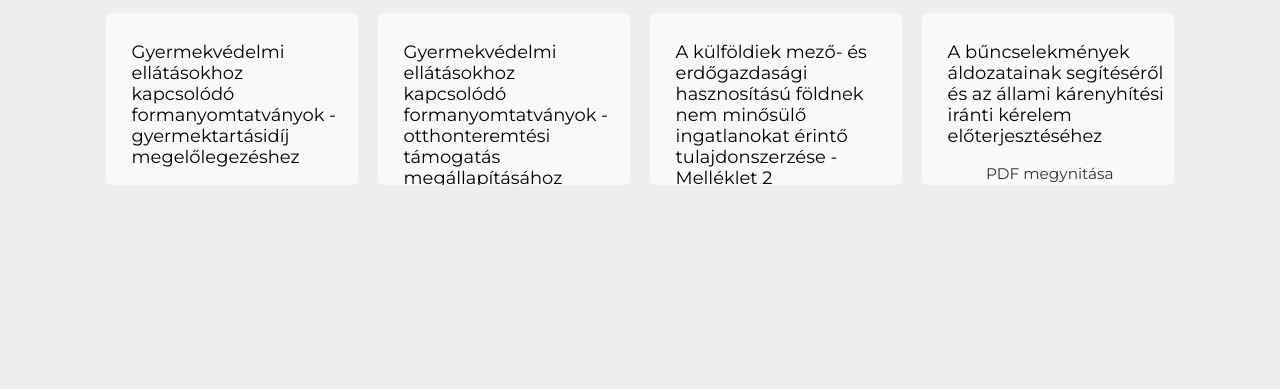
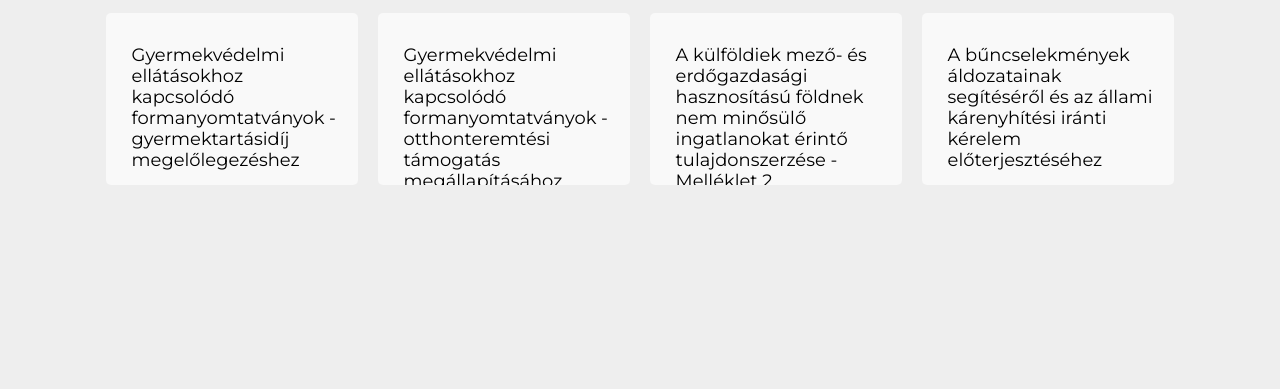
Before and after one commit to viktorgirhiny/hivatal, a plain HTML site: page forma.html in a window 1280 px wide. Shown: the part 411-800 px from the top of the page. Drawn offline with Linux system fonts and the light colour scheme.

Commit message:
Formanyomtatványok_kész

```diff
--- a/forma.css
+++ b/forma.css
@@ -25,7 +25,7 @@ main .iratok .card
     width: 100%;
     height: auto;
     margin: 10px;
-    padding: 10px;
+    padding: 1vw;
     background-color: #f9f9f9;
     border-radius: 5px;
     transition: 0.3s;
```
